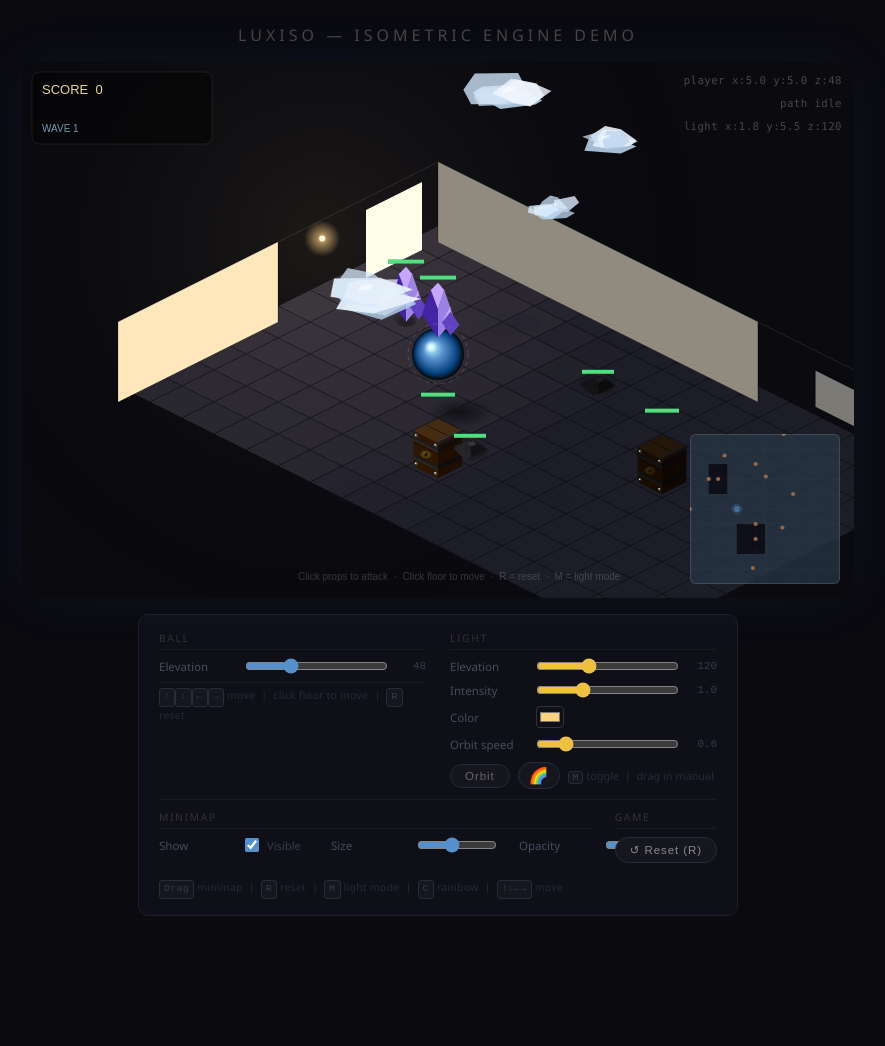
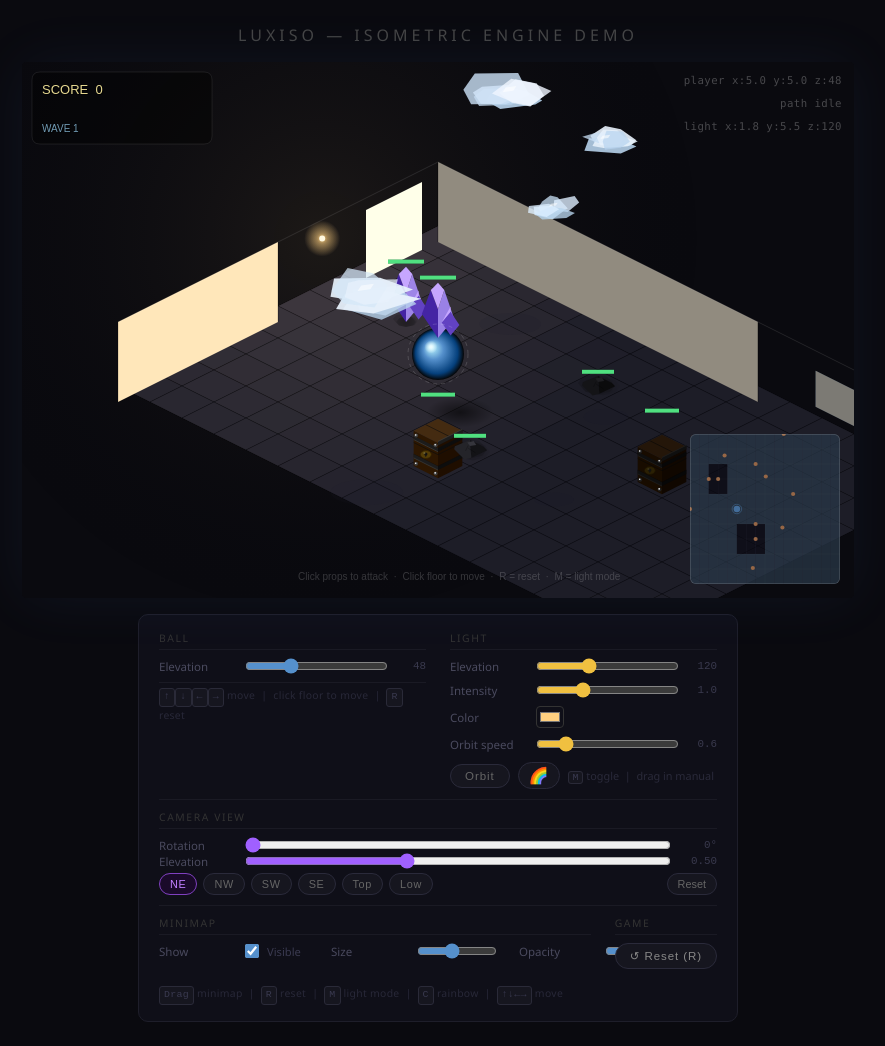
Before and after one commit to dreamsxin/FluxIso, a website built with Vite: page index.html in a window 1280 px wide. Shown: the whole page, without its empty margins (202-1087 px from the left). Before the commit the page ends 940 px from the top, so only its background shows below. Built offline with nearby package versions, Linux system fonts and the light colour scheme.

Commit message:
feat: camera view sliders (rotation/elevation) + preset buttons in demo panel

```diff
--- a/index.html
+++ b/index.html
@@ -223,6 +223,25 @@
         color: #3a3a50;
         font-family: monospace;
       }
+
+      .cam-preset {
+        background: #16161f;
+        border: 1px solid #2a2a3a;
+        color: #666;
+        font-size: 0.68rem;
+        letter-spacing: 0.06em;
+        padding: 4px 10px;
+        border-radius: 16px;
+        cursor: pointer;
+        transition: background 0.12s, border-color 0.12s, color 0.12s;
+        user-select: none;
+      }
+      .cam-preset:hover { border-color: #5a3a8a; color: #999; }
+      .cam-preset.active {
+        background: #1a0a2a;
+        border-color: #8040c0;
+        color: #c080ff;
+      }
     </style>
   </head>
   <body>
@@ -298,6 +317,34 @@
       <div class="panel-section" style="grid-column: 1 / -1; border-top: 1px solid #1a1a24; padding-top: 10px;">
         <div style="display:flex;gap:24px;align-items:flex-start;flex-wrap:wrap;">
           <div style="flex:1;min-width:200px;">
+            <div class="section-title">Camera View</div>
+            <div class="row" style="margin-top:8px;">
+              <label>Rotation</label>
+              <input id="cam-rotation" type="range" min="0" max="360" value="0" step="1" style="accent-color:#a060ff;cursor:pointer;flex:1;" />
+              <span class="val" id="cam-rotation-val" style="width:36px;">0°</span>
+            </div>
+            <div class="row">
+              <label>Elevation</label>
+              <input id="cam-elevation" type="range" min="0.2" max="1.0" value="0.5" step="0.01" style="accent-color:#a060ff;cursor:pointer;flex:1;" />
+              <span class="val" id="cam-elevation-val" style="width:36px;">0.50</span>
+            </div>
+            <div class="mode-row" style="margin-top:4px;gap:6px;flex-wrap:wrap;">
+              <button id="cam-ne" class="cam-preset active" data-rot="0"   data-elev="0.5">NE</button>
+              <button id="cam-nw" class="cam-preset"        data-rot="90"  data-elev="0.5">NW</button>
+              <button id="cam-sw" class="cam-preset"        data-rot="180" data-elev="0.5">SW</button>
+              <button id="cam-se" class="cam-preset"        data-rot="270" data-elev="0.5">SE</button>
+              <button id="cam-top" class="cam-preset"       data-rot="45"  data-elev="0.9">Top</button>
+              <button id="cam-low" class="cam-preset"       data-rot="0"   data-elev="0.25">Low</button>
+              <button id="cam-reset" style="margin-left:auto;background:#16161f;border:1px solid #2a2a3a;color:#666;font-size:0.68rem;padding:4px 10px;border-radius:16px;cursor:pointer;">Reset</button>
+            </div>
+          </div>
+        </div>
+      </div>
+
+      <!-- Minimap + Game section -->
+      <div class="panel-section" style="grid-column: 1 / -1; border-top: 1px solid #1a1a24; padding-top: 10px;">
+        <div style="display:flex;gap:24px;align-items:flex-start;flex-wrap:wrap;">
+          <div style="flex:1;min-width:200px;">
             <div class="section-title">Minimap</div>
             <div class="row" style="margin-top:8px;">
               <label>Show</label>
--- a/src/main.ts
+++ b/src/main.ts
@@ -358,6 +358,66 @@ const minimapAlphaSlider = $<HTMLInputElement>('minimap-alpha');
 minimapToggle.addEventListener('change', () => { minimapVisible = minimapToggle.checked; });
 minimapSizeSlider.addEventListener('input', () => { minimapSize = Number(minimapSizeSlider.value); });
 minimapAlphaSlider.addEventListener('input', () => { minimap.alpha = Number(minimapAlphaSlider.value); });
+
+// ── Camera view controls ──────────────────────────────────────────────────────
+
+const camRotSlider  = $<HTMLInputElement>('cam-rotation');
+const camRotVal     = $<HTMLSpanElement>('cam-rotation-val');
+const camElevSlider = $<HTMLInputElement>('cam-elevation');
+const camElevVal    = $<HTMLSpanElement>('cam-elevation-val');
+
+function syncCamSliders(): void {
+  camRotSlider.value  = String(Math.round(scene.view.rotation));
+  camRotVal.textContent = `${Math.round(scene.view.rotation)}°`;
+  camElevSlider.value = scene.view.elevation.toFixed(2);
+  camElevVal.textContent = scene.view.elevation.toFixed(2);
+}
+
+camRotSlider.addEventListener('input', () => {
+  const rot = Number(camRotSlider.value);
+  camRotVal.textContent = `${rot}°`;
+  scene.transitionView({ rotation: rot }, 0.25);
+  updateCamPresetHighlight();
+});
+
+camElevSlider.addEventListener('input', () => {
+  const elev = Number(camElevSlider.value);
+  camElevVal.textContent = elev.toFixed(2);
+  scene.transitionView({ elevation: elev }, 0.25);
+  updateCamPresetHighlight();
+});
+
+// Preset buttons
+const camPresets = document.querySelectorAll<HTMLButtonElement>('.cam-preset');
+camPresets.forEach(btn => {
+  btn.addEventListener('click', () => {
+    const rot  = Number(btn.dataset.rot);
+    const elev = Number(btn.dataset.elev);
+    scene.transitionView({ rotation: rot, elevation: elev }, 0.5);
+    setTimeout(syncCamSliders, 520);
+    updateCamPresetHighlight(btn);
+  });
+});
+
+$<HTMLButtonElement>('cam-reset').addEventListener('click', () => {
+  scene.transitionView({ rotation: 0, elevation: 0.5 }, 0.5);
+  setTimeout(syncCamSliders, 520);
+  updateCamPresetHighlight();
+});
+
+function updateCamPresetHighlight(active?: HTMLButtonElement): void {
+  camPresets.forEach(b => b.classList.remove('active'));
+  if (active) { active.classList.add('active'); return; }
+  // Auto-match if current view matches a preset
+  camPresets.forEach(b => {
+    const rot  = Number(b.dataset.rot);
+    const elev = Number(b.dataset.elev);
+    if (Math.abs(scene.view.rotation - rot) < 1 && Math.abs(scene.view.elevation - elev) < 0.01) {
+      b.classList.add('active');
+    }
+  });
+}
+updateCamPresetHighlight();
 
 const ballElevSlider = $<HTMLInputElement>('ball-elev');
 const ballElevVal    = $<HTMLSpanElement>('ball-elev-val');
```
